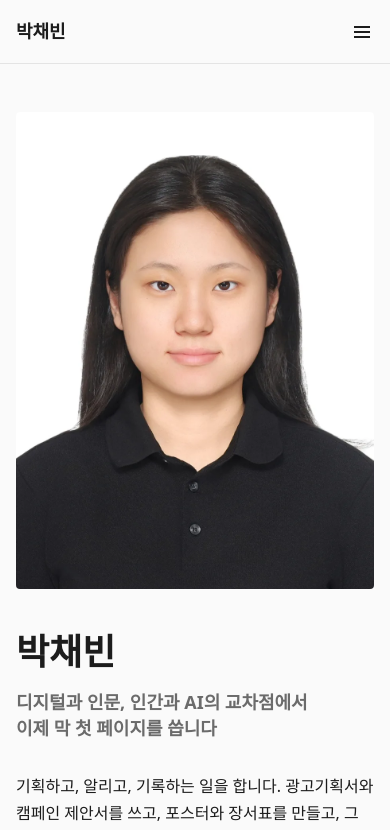
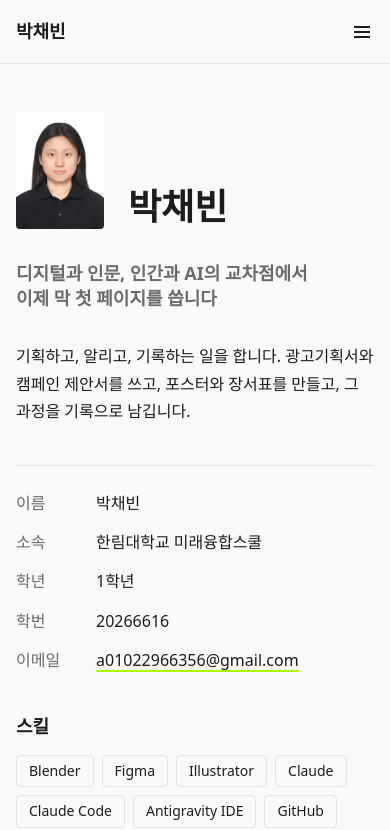
Before and after one commit to h20266616-maker/chaebin-portfolio., a React (Vite) app in the folder client/: page / in a window 390 px wide. Shown: the top 830 px of the page. Built offline with nearby package versions, Linux system fonts and the light colour scheme; a web font is replaced by a local one.

Commit message:
Shrink profile photo and place it beside the name
- 사진 120×160 (모바일 88×117), cover·top·4px, 이름 왼쪽 24px 간격·아래쪽 정렬
- 소개문·기본 정보·스킬은 그 아래 전체 폭

Co-Authored-By: Claude Opus 5.5 <noreply@anthropic.com>

```diff
--- a/client/src/components/About.jsx
+++ b/client/src/components/About.jsx
@@ -4,18 +4,21 @@ import Img from './Img'
 export default function About() {
   return (
     <section id="about" aria-labelledby="about-title" className="pb-16 pt-[calc(theme(spacing.header)+48px)] md:pb-section md:pt-[calc(theme(spacing.header)+80px)]">
-      <div className="mx-auto grid max-w-page gap-10 px-gutter md:grid-cols-[2fr_3fr] md:gap-16 md:px-8">
-        <Img
-          src={profile.photo}
-          alt={`${profile.name} 프로필 사진`}
-          className="aspect-portrait w-full max-w-md rounded object-cover object-top"
-        />
-
-        <div className="max-w-prose">
+      <div className="mx-auto max-w-page px-gutter md:px-8">
+        {/* 사진 + 이름 가로 배치 (아래쪽 정렬) */}
+        <div className="flex items-end gap-6">
+          <Img
+            src={profile.photo}
+            alt={`${profile.name} 프로필 사진`}
+            className="h-[117px] w-[88px] flex-none rounded object-cover object-top md:h-[160px] md:w-[120px]"
+          />
           <h1 id="about-title" className="text-h1">
             {profile.name}
           </h1>
-          <p className="mt-4 text-h3 font-heading text-muted">
+        </div>
+
+        <div>
+          <p className="mt-8 text-h3 font-heading text-muted">
             {profile.tagline[0]}
             <br />
             {profile.tagline[1]}
```
